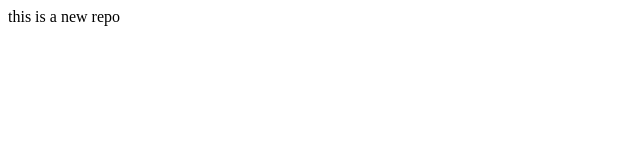
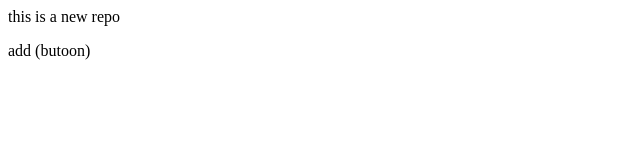
Before and after one commit to student-abhishekpawar/trydemo, a plain HTML site: page index.html in a window 1280 px wide. Shown: the full height of the page, 0-640 px from the left. Drawn offline with Linux system fonts and the light colour scheme.

```diff
--- a/index.html
+++ b/index.html
@@ -1 +1,2 @@
 <p>this is a new repo</p>
+<p>  add (butoon)</p>
```
